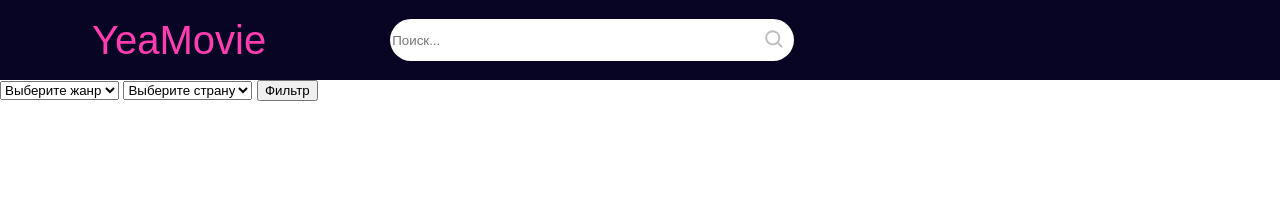
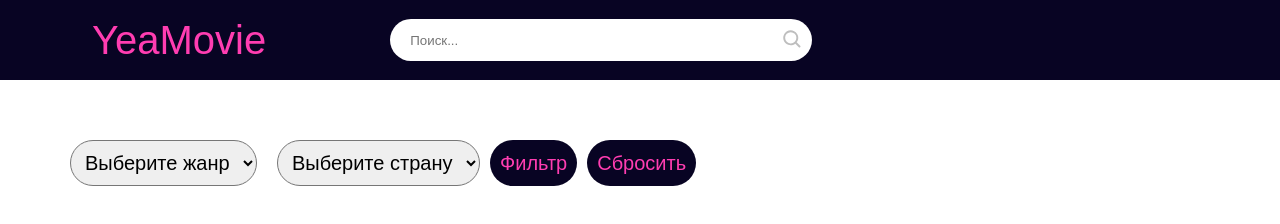
Before and after one commit to ArtDev-of-future/YeaMovie, a website: page index.html in a window 1280 px wide. Drawn offline with Linux system fonts and the light colour scheme; no server answers; a web font is replaced by a local one.

Commit message:
filter styles and catching errors

```diff
--- a/index.css
+++ b/index.css
@@ -24,6 +24,7 @@
 		align-items: center;
 	}
 	.search-input {
+		padding-left: 20px;
 		width: 400px;
 		background-color: #FFFFFF;
 		height: 40px;
@@ -39,6 +40,10 @@
 			cursor: pointer;
 		}
 	}
+}
+
+main {
+	margin: 60px 60px 100px;
 }
 
 .actors {
@@ -70,10 +75,31 @@
 		height: 100%;
 	}
 }
+
+.filter {
+	margin-bottom: 20px;
+	display: flex;
+	gap: 10px;
+	.search-select {
+		border-radius: 60px;
+		padding: 10px;
+		cursor: pointer;
+		font-size: 20px;
+	}
+	.filter-btn, .reset-btn {
+		background: #080423;
+		color: #FF3DB1;
+		border: none;
+		border-radius: 60px;
+		padding: 10px;
+		cursor: pointer;
+		font-size: 20px;
+	}
+}
+
 .films-list {
 	color: #080423;
 	height: 100%;
-	margin: 60px 60px 100px;
 	display: grid;
 	grid-template-columns: repeat(auto-fit, minmax(315px, 1fr));
 	gap: 30px;
--- a/index.html
+++ b/index.html
@@ -38,6 +38,7 @@
 			 <option value='Великобритания'>Великобритания</option>
 		 </select>
 		 <button class='filter-btn' type='submit'>Фильтр</button>
+		 <button class='reset-btn' type='reset'>Сбросить</button>
 	 </form>
 	 <div class='films-list'></div>
 	 <div class="modal">
--- a/index.js
+++ b/index.js
@@ -6,12 +6,20 @@
 const items = document.querySelectorAll('.film-item')
 const modal = document.querySelector('.modal')
 const filterBtn = document.querySelector('.filter-btn')
+const resetBtn = document.querySelector('.reset-btn')
 const filterForm = document.querySelector('.filter')
 filterBtn.addEventListener('click', function(event) {
 	event.preventDefault()
 	const genre = filterForm['film-genres'].value
 	const country = filterForm['film-country'].value
 	searchFilm('', genre, country)
+})
+
+resetBtn.addEventListener('click', function(event) {
+	event.preventDefault()
+	filterForm['film-genres'].value = ''
+	filterForm['film-country'].value = ''
+	searchFilm()
 })
 
 const buildModal = (film) => {
@@ -75,6 +83,8 @@
 	if (response.ok) {
 		const film = await response.json()
 		buildModal(film)
+	} else {
+		console.log(response.status)
 	}
 }
 
@@ -125,6 +135,8 @@
 			}
 			if (isSuitable) filmList.append(item)
 		})
+	} else {
+		console.log(response.status)
 	}
 }
 
```
